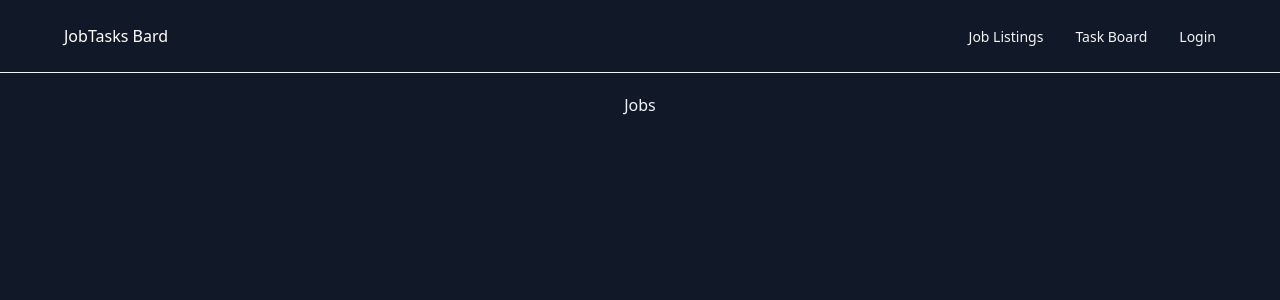
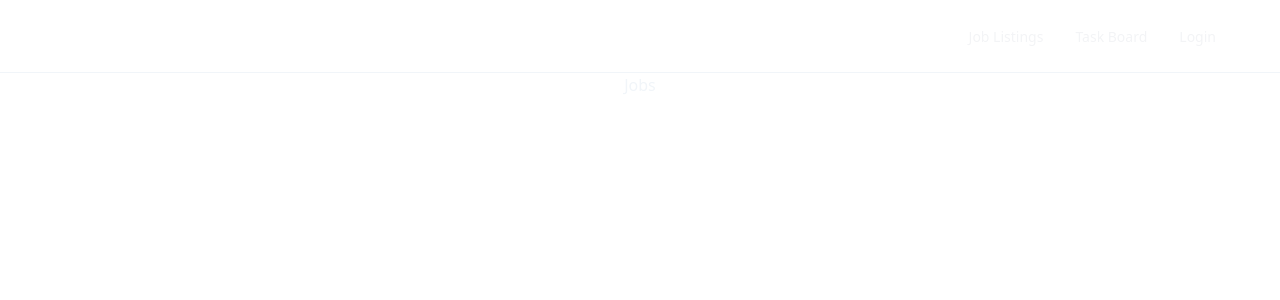
Before and after one commit to AmaduKamara/job-task-board, a React (Create React App) app: page / in a window 1280 px wide. Shown: the top 300 px of the page. Built offline with nearby package versions, Linux system fonts and the light colour scheme.

Commit message:
Update App.js

```diff
--- a/src/App.js
+++ b/src/App.js
@@ -9,9 +9,9 @@ import CreateListing from "./pages/CreateListing";
 
 function App() {
   return (
-    <div className="bg-gray-900 h-screen w-full">
+    <div className="">
       <Header />
-      <div className="mt-5 container mx-auto px-16">
+      <div className="container mx-auto px-32">
         <Routes>
           <Route path="/" element={<Jobs />} />
           <Route path="/tasks" element={<Tasks />} />
```
